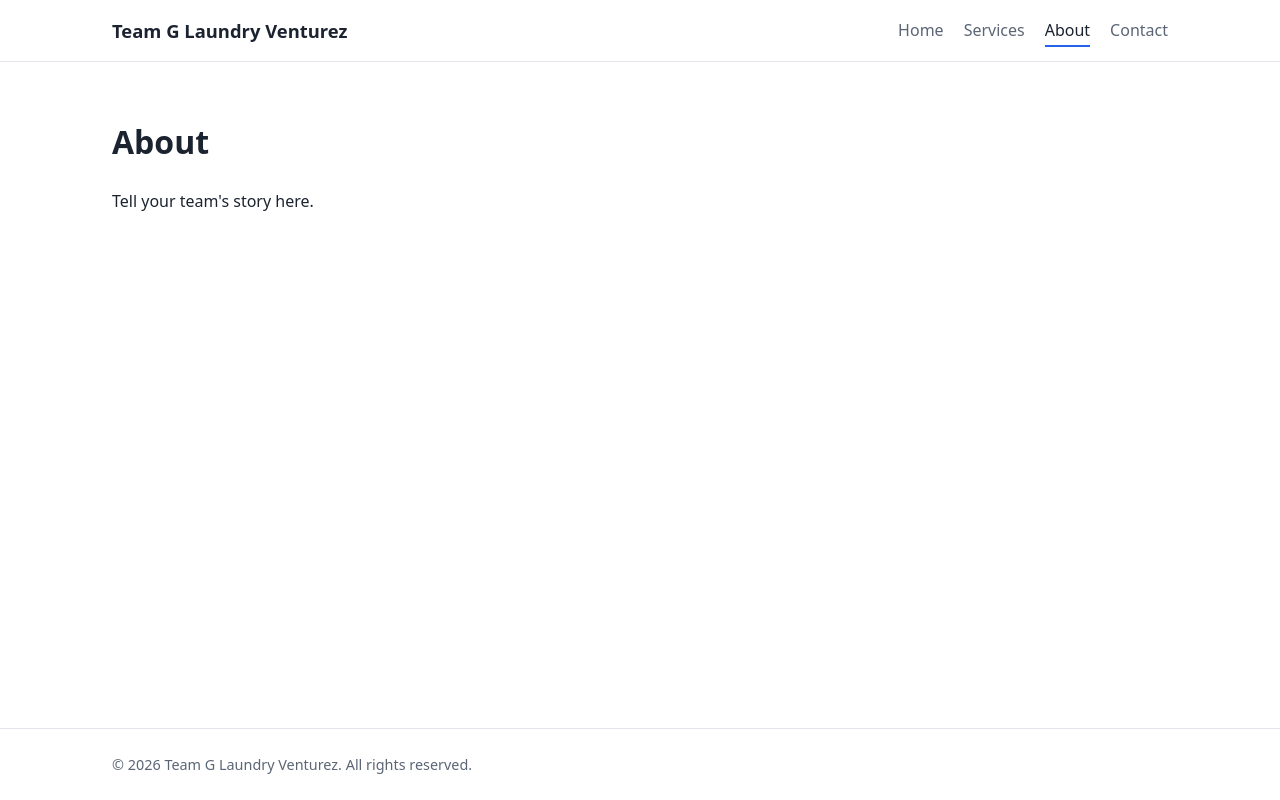
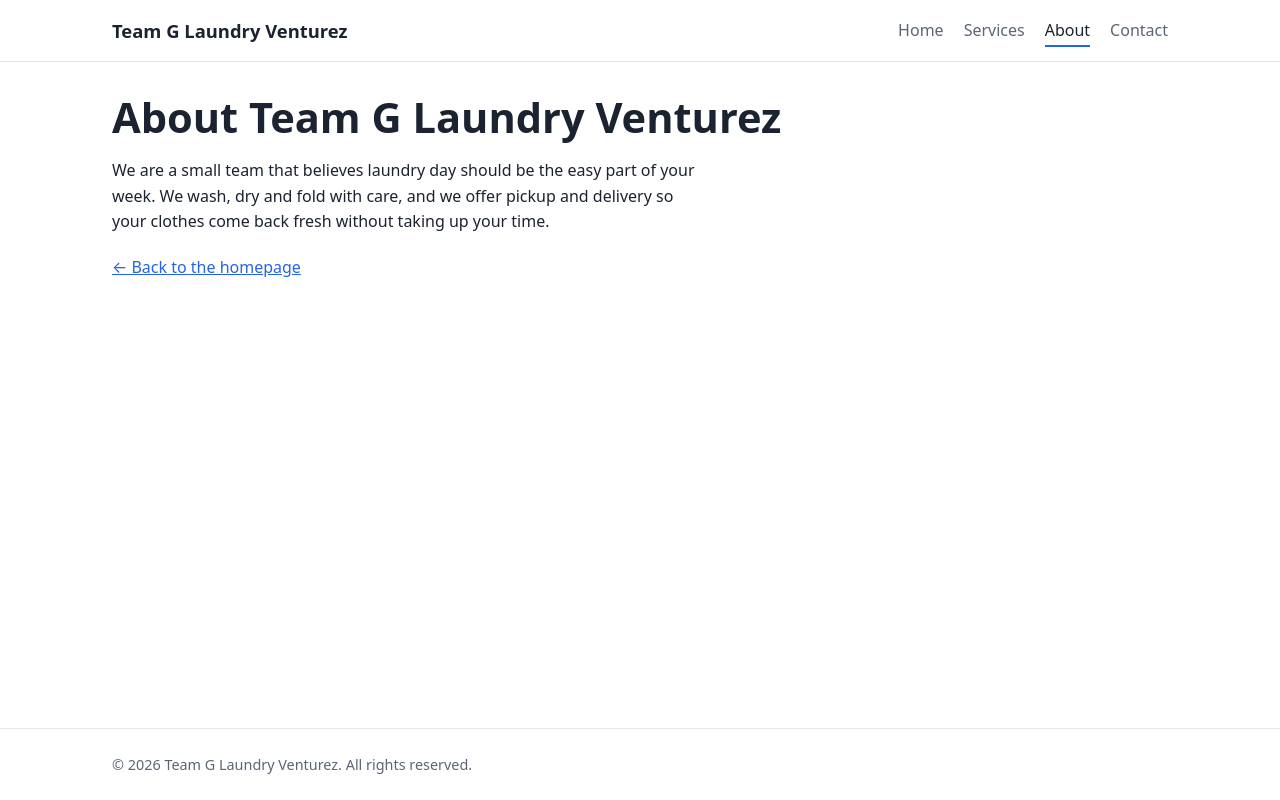
Before and after one commit to bonggonzalez/TeamGLaundryVenturez-site, an Astro site: page /about in a window 1280 px wide. Built offline with nearby package versions, Linux system fonts and the light colour scheme; Astro itself is replaced by a stand-in of ours.

Commit message:
Add About page with intro and link back home
Co-Authored-By: Claude Sonnet 5.5 <noreply@anthropic.com>

```diff
--- a/src/pages/about.astro
+++ b/src/pages/about.astro
@@ -1,8 +1,33 @@
 ---
 import Layout from '../layouts/Layout.astro';
+
+const base = import.meta.env.BASE_URL.replace(/\/$/, '');
 ---
 
-<Layout title="About | Team G Laundry Venturez">
-	<h1>About</h1>
-	<p>Tell your team's story here.</p>
+<Layout
+	title="About | Team G Laundry Venturez"
+	description="Learn about Team G Laundry Venturez."
+>
+	<h1>About Team G Laundry Venturez</h1>
+	<p>
+		We are a small team that believes laundry day should be the easy part of your week. We wash,
+		dry and fold with care, and we offer pickup and delivery so your clothes come back fresh
+		without taking up your time.
+	</p>
+	<p><a href={`${base}/`}>&larr; Back to the homepage</a></p>
 </Layout>
+
+<style>
+	h1 {
+		font-size: clamp(1.8rem, 5vw, 2.6rem);
+		line-height: 1.15;
+		margin: 0 0 1rem;
+	}
+	p {
+		max-width: 65ch;
+		margin: 0 0 1.25rem;
+	}
+	a {
+		color: var(--accent);
+	}
+</style>
```
